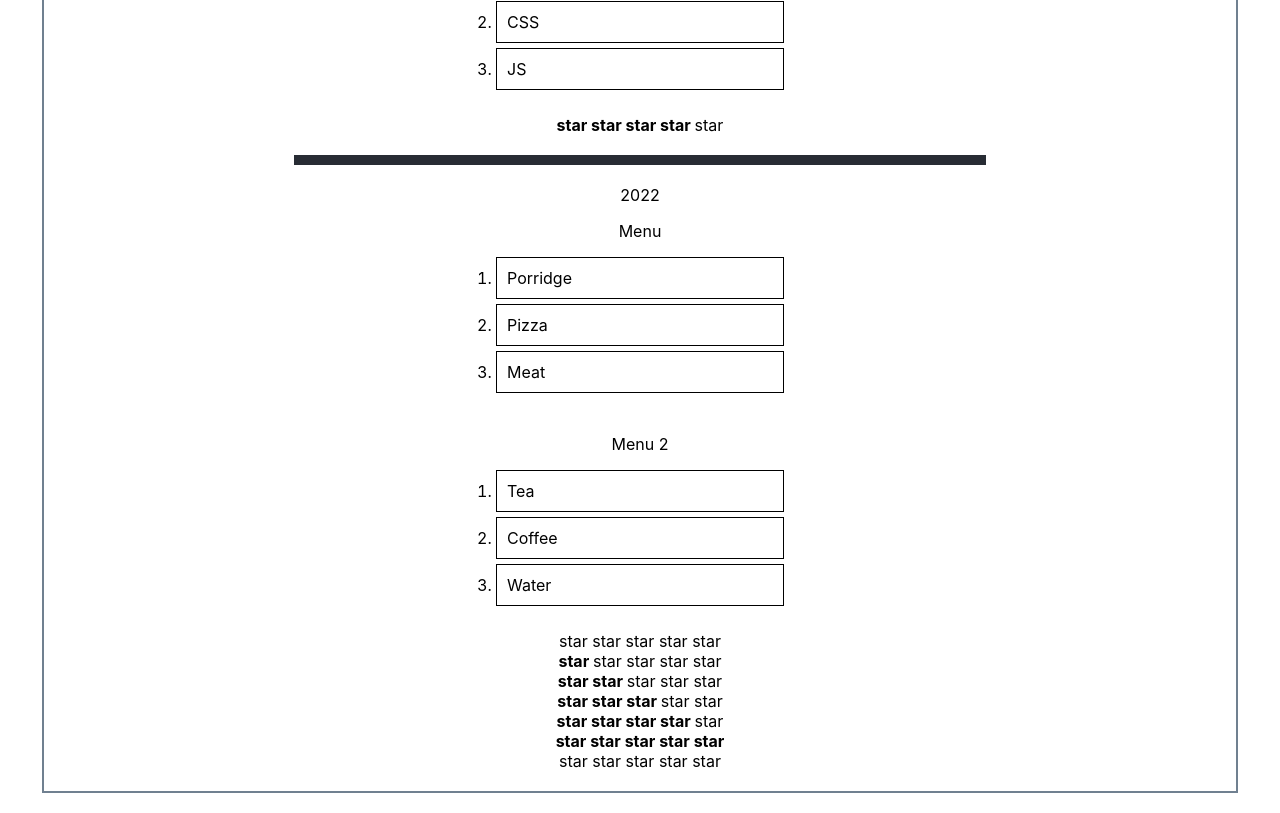
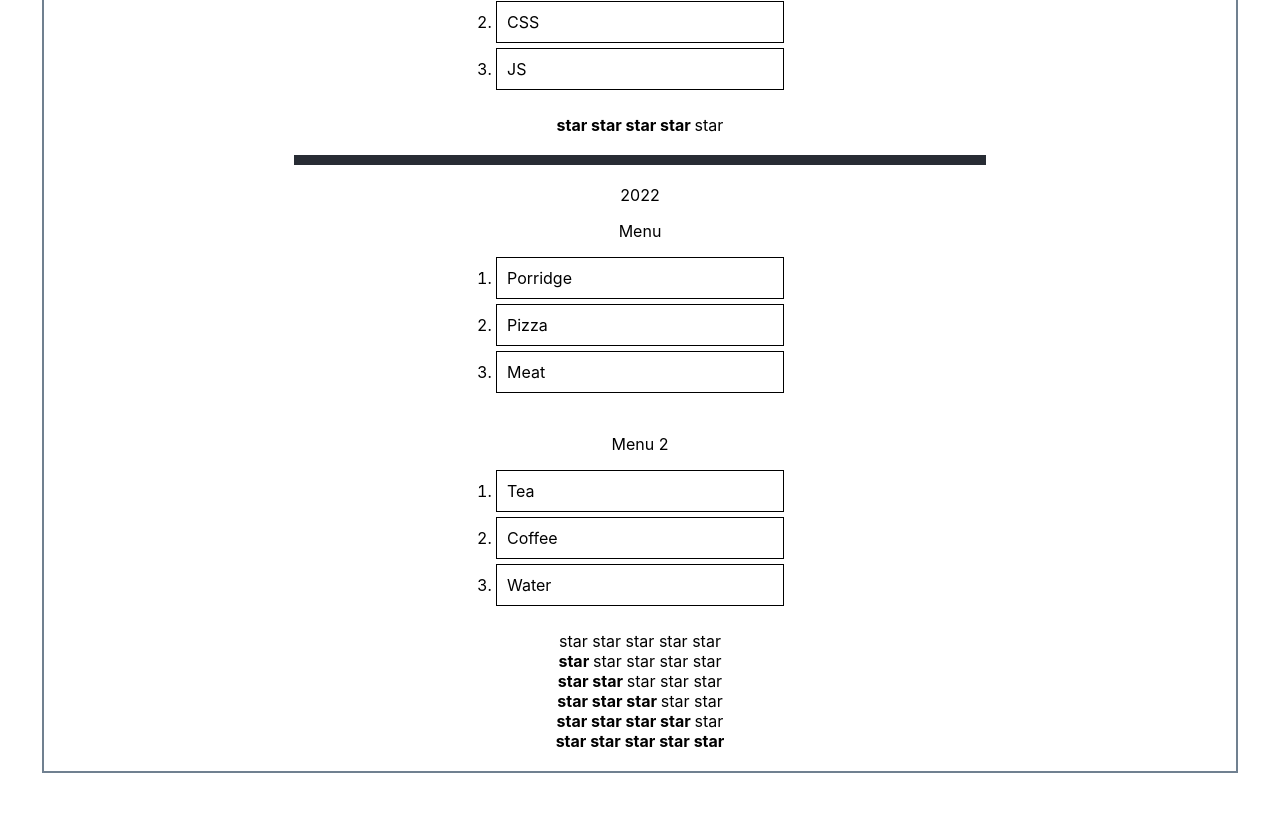
Before and after one commit to Pikadorius/samurai-way-main, a React (Create React App) app: page / in a window 1280 px wide. Shown: the part 541-1354 px from the top of the page. Built offline with nearby package versions, Linux system fonts and the light colour scheme.

Commit message:
change Rating.tsx type of props

```diff
--- a/src/App.tsx
+++ b/src/App.tsx
@@ -28,7 +28,6 @@ function App() {
             <Rating value={3}/>
             <Rating value={4}/>
             <Rating value={5}/>
-            <Rating value={6}/>
         </div>
     );
 }
--- a/src/Components/Rating.tsx
+++ b/src/Components/Rating.tsx
@@ -1,12 +1,12 @@
 import React from "react";
 
 type RatingPropsType = {
-    value: number
+    value: 0 | 1 | 2 | 3 | 4 | 5,
 }
 
 const Rating = (props: RatingPropsType) => {
     console.log("Rating rendering")
-    if (props.value === 0 || props.value>5) {
+    if (props.value === 0) {
         return (
             <div>
                 <Star selected={false}/>
```
